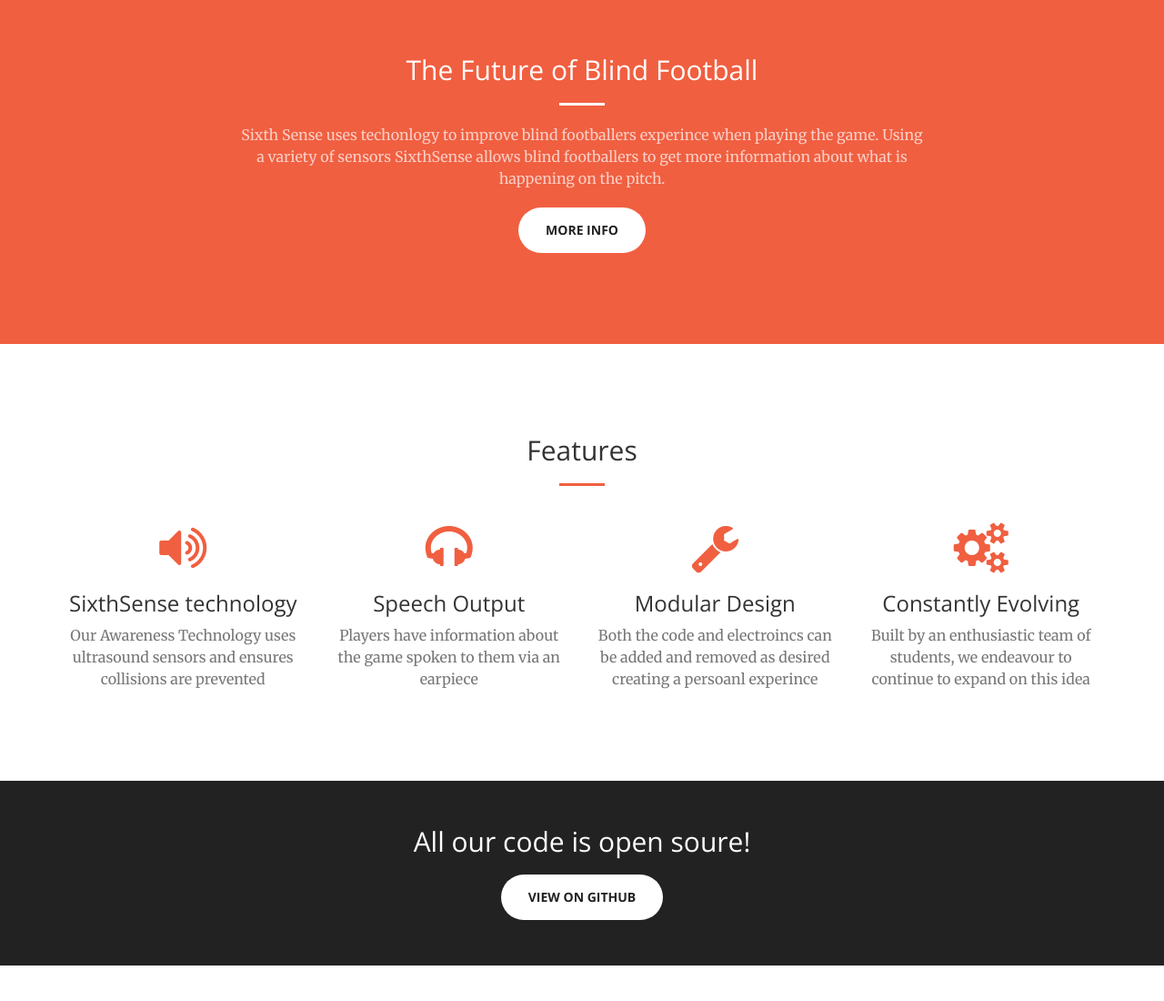
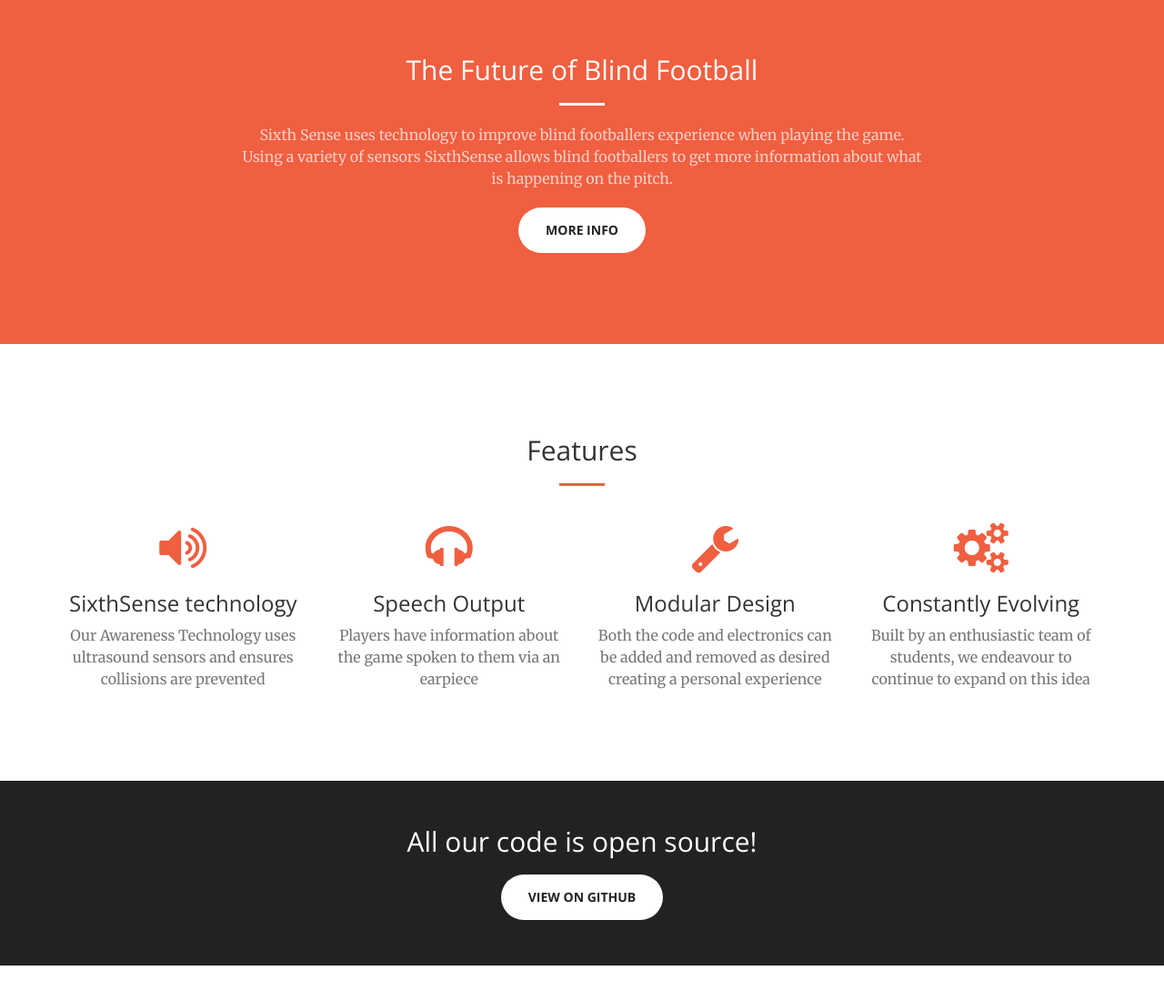
Before and after one commit to akshayjh/SixthSense-1, a plain HTML site: page index.html in a window 1280 px wide. Shown: the part 840-1940 px from the top of the page at 91% size. Drawn offline with nearby package versions, Linux system fonts and the light colour scheme.

Commit message:
Spelling Errors

```diff
--- a/index.html
+++ b/index.html
@@ -89,7 +89,7 @@
                     <h2 class="section-heading">The Future of Blind Football</h2>
                     <hr class="light">
                     <p class="text-faded">
-                      Sixth Sense uses techonlogy to improve blind footballers experince when playing the game.
+                      Sixth Sense uses technology to improve blind footballers experience when playing the game.
                       Using a variety of sensors SixthSense allows blind footballers to get more information about what is happening on the pitch.
                     </p>
                     <a href="#features" class="page-scroll btn btn-default btn-xl">More Info</a>
@@ -127,7 +127,7 @@
                     <div class="service-box">
                         <i class="fa fa-4x fa-wrench wow bounceIn text-primary" data-wow-delay=".2s"></i>
                         <h3>Modular Design</h3>
-                        <p class="text-muted">Both the code and electroincs can be added and removed as desired creating a persoanl experince</p>
+                        <p class="text-muted">Both the code and electronics can be added and removed as desired creating a personal experience</p>
                     </div>
                 </div>
                 <div class="col-lg-3 col-md-6 text-center">
@@ -241,7 +241,7 @@
     <aside class="bg-dark">
         <div class="container text-center">
             <div class="call-to-action">
-                <h2>All our code is open soure!</h2>
+                <h2>All our code is open source!</h2>
                 <a href="https://gihub.com/CLY-RPi/SixthSense" class="btn btn-default btn-xl wow tada">View on Github</a>
             </div>
         </div>
```
